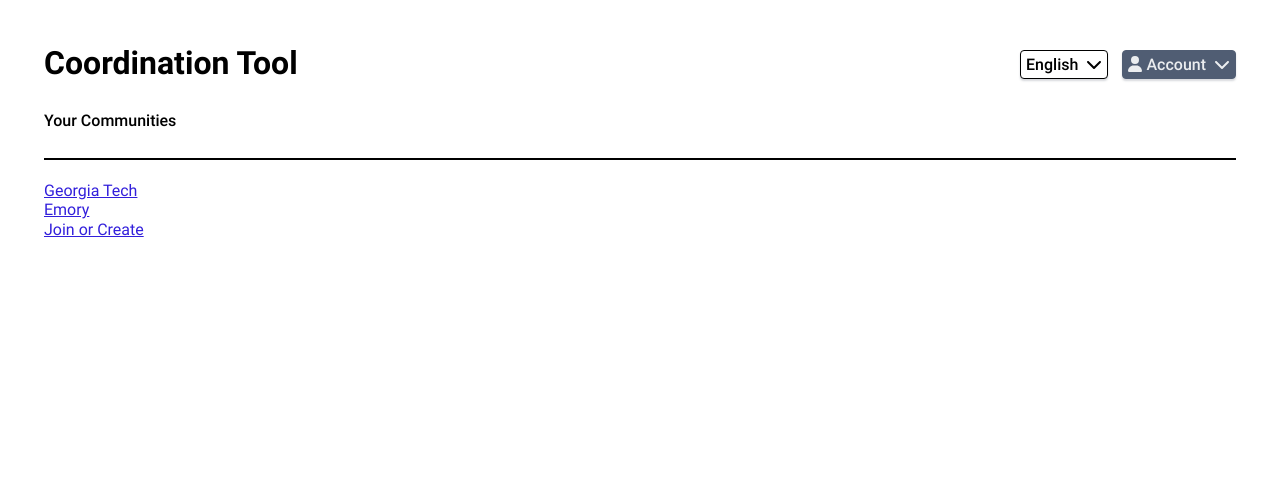
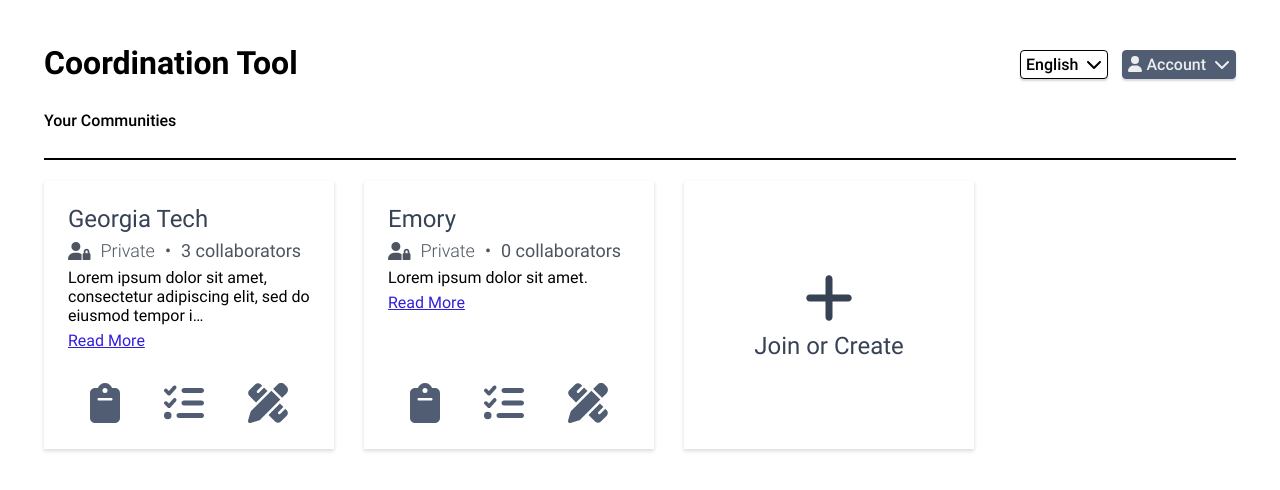
Before and after one commit to redes-unm/coordination-tool, a Next.js app: page /communities in a window 1280 px wide. Shown: the top 490 px of the page. Built offline with nearby package versions, Linux system fonts and the light colour scheme.

Commit message:
Add content and styles to Your Communities page
Closes: #6

```diff
--- /dev/null
+++ b/src/app/communities/page.module.css
@@ -0,0 +1,97 @@
+.cards {
+  display: flex;
+  flex-wrap: wrap;
+  gap: 1.875rem;
+}
+
+.card {
+  background: #fff;
+  box-shadow: 0 0.125rem 0.25rem 0 #00000026;
+  padding: 1.5rem;
+  width: 18.125rem;
+  height: 16.75rem;
+  display: flex;
+  flex-direction: column;
+  justify-content: center;
+  gap: 0.375rem;
+}
+
+.card-title {
+  color: #374254;
+  font-size: 1.5rem;
+  font-weight: 400;
+  margin: 0;
+}
+
+.card-title a {
+  color: inherit;
+  text-decoration: none;
+}
+
+.card-title a:hover {
+  color: #071224;
+}
+
+.details {
+  display: flex;
+  align-items: center;
+  gap: 0.625rem;
+  font-size: 1.125rem;
+  color: #4d5561;
+}
+
+.details a {
+  text-decoration: none;
+  color: inherit;
+}
+
+.details a:hover {
+  color: #1d2531;
+}
+
+.details-publicity {
+  font-weight: 300;
+  display: flex;
+  align-items: center;
+  gap: 0.625rem;
+}
+
+.read-more {
+  flex-grow: 1;
+}
+
+.links {
+  display: flex;
+  justify-content: space-around;
+  align-items: center;
+  gap: 0.375rem 0;
+}
+
+.links a {
+  color: #505d73;
+}
+
+.links a:hover {
+  color: #202d43;
+}
+
+.links svg {
+  height: 2.5rem;
+}
+
+.join-create {
+  color: #374254;
+  text-decoration: none;
+}
+
+.join-create:hover, .join-create:hover .card-title {
+  color: #071224;
+}
+
+.join-create svg {
+  height: 3.5rem;
+}
+
+.join-create .card-title {
+  text-align: center;
+}
--- a/src/app/communities/page.tsx
+++ b/src/app/communities/page.tsx
@@ -1,19 +1,68 @@
 import Page from '@/components/Page';
 import getDb from '@/db/mockDB';
 import Link from 'next/link';
+import { FontAwesomeIcon } from '@fortawesome/react-fontawesome';
+import {
+  faClipboard, faListCheck, faPenRuler, faPlus, faUserLock,
+} from '@fortawesome/free-solid-svg-icons';
+import styles from './page.module.css';
+
+const descriptionMaxLength = 80;
 
 export default async function Communities() {
   const communities = await getDb().getCommunities();
+  const collaboratorCounts = await Promise.all(
+    communities.map((c) => getDb().getCommunityCollaboratorCount(c.id)),
+  );
 
   return (
     <Page>
-      { communities.map((c) => (
-        <div key={c.id}>
-          <Link href={`/communities/${c.id}`}>{c.name}</Link>
-        </div>
-      )) }
-      <div>
-        <Link href="/communities/add">Join or Create</Link>
+      <div className={styles['cards']}>
+        { communities.map((c, i) => (
+          <div key={c.id} className={styles['card']}>
+            <h2 className={styles['card-title']}>
+              <Link href={`/communities/${c.id}`}>{c.name}</Link>
+            </h2>
+            <div className={styles['details']}>
+              <span className={styles['details-publicity']}>
+                <FontAwesomeIcon icon={faUserLock} />
+                <span>Private</span>
+              </span>
+              <span>&bull;</span>
+              <Link href={`/communities/${c.id}/collaborators`}>
+                {`${collaboratorCounts[i]} collaborator${(collaboratorCounts[i] ?? 0) === 1 ? '' : 's'}`}
+              </Link>
+            </div>
+            <div className={styles['description']}>
+              {
+                c.description.length <= descriptionMaxLength
+                  ? c.description
+                  : `${c.description.substring(0, descriptionMaxLength).trimEnd()}…`
+              }
+            </div>
+            <div className={styles['read-more']}>
+              <Link href={`/communities/${c.id}`}>Read More</Link>
+            </div>
+            <div className={styles['links']}>
+              <Link href={`/communities/${c.id}/campaigns`}>
+                <FontAwesomeIcon icon={faClipboard} />
+                <span className="a11y-only">Campaigns</span>
+              </Link>
+              <Link href={`/communities/${c.id}/tasks`}>
+                <FontAwesomeIcon icon={faListCheck} />
+                <span className="a11y-only">Tasks</span>
+              </Link>
+              <Link href={`/communities/${c.id}/annotations`}>
+                <FontAwesomeIcon icon={faPenRuler} />
+                <span className="a11y-only">Annotations</span>
+              </Link>
+            </div>
+          </div>
+        )) }
+        <Link href="/communities/add" className={`${styles['card']} ${styles['join-create']}`}>
+          <FontAwesomeIcon icon={faPlus} />
+          <span className={styles['card-title']}>Join or Create</span>
+        </Link>
       </div>
     </Page>
   );
--- a/src/app/globals.css
+++ b/src/app/globals.css
@@ -31,3 +31,16 @@
 a:hover {
   color: #8f1edb;
 }
+
+/* source: https://dev.to/carlosespada/a11y-tips-hide-content-only-from-sighted-users-2gof */
+.a11y-only {
+  overflow: hidden;
+  clip: rect(1px, 1px, 1px, 1px);
+  clip-path: inset(50%);
+  position: absolute;
+  width: 1px;
+  height: 1px;
+  padding: 0;
+  border: 0;
+  word-wrap: normal;
+}
--- a/src/db/mockData.ts
+++ b/src/db/mockData.ts
@@ -18,7 +18,7 @@
   {
     id: 'community1',
     name: 'Emory',
-    description: 'Lorem ipsum dolor sit amet, consectetur adipiscing elit, sed do eiusmod tempor incididunt ut labore et dolore magna aliqua. Consectetur a erat nam at lectus urna. Amet justo donec enim diam vulputate. Hendrerit gravida rutrum quisque non. Nam aliquam sem et tortor consequat id. Non quam lacus suspendisse faucibus. Ut sem viverra aliquet eget sit amet. Turpis massa tincidunt dui ut. Scelerisque varius morbi enim nunc faucibus a. Id diam maecenas ultricies mi eget mauris pharetra et. Lectus vestibulum mattis ullamcorper velit. Nisi lacus sed viverra tellus in hac habitasse platea. Non blandit massa enim nec dui nunc mattis. Nam libero justo laoreet sit amet cursus. Arcu risus quis varius quam quisque id diam. Facilisis gravida neque convallis a cras.',
+    description: 'Lorem ipsum dolor sit amet.',
     defaultCampaignId: 'campaign0',
   },
 ];
```
